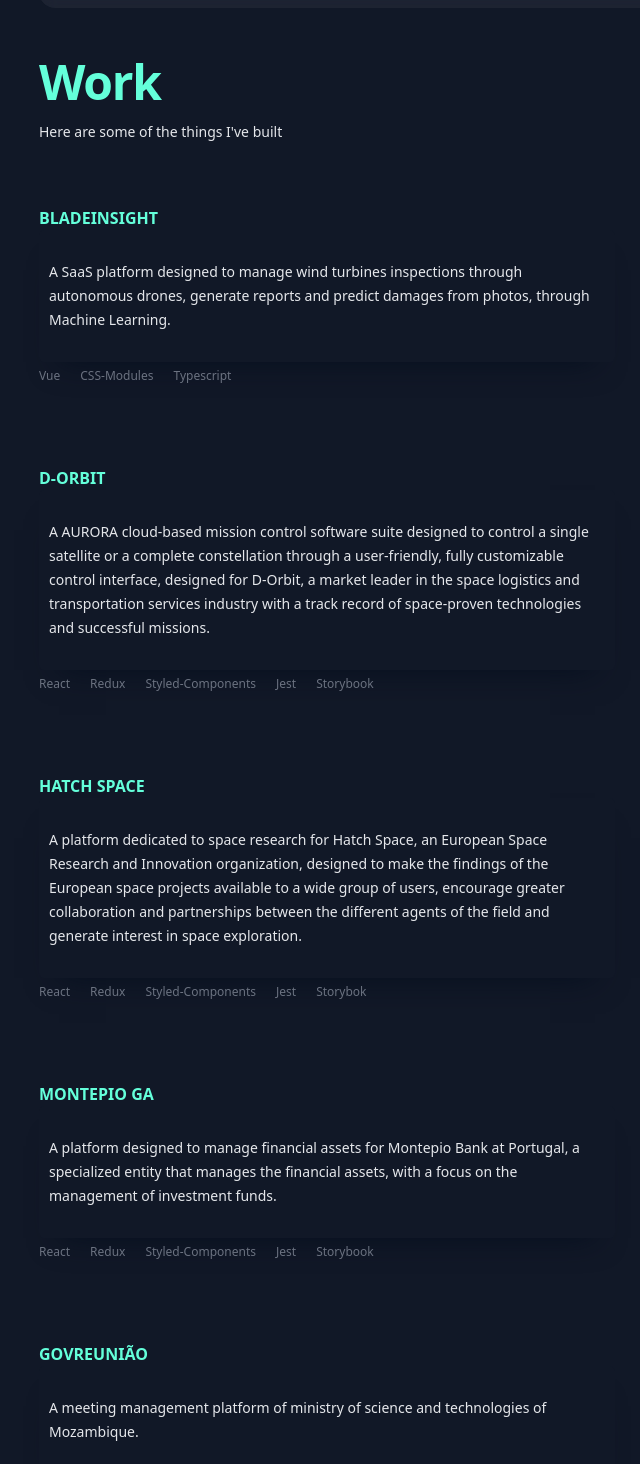
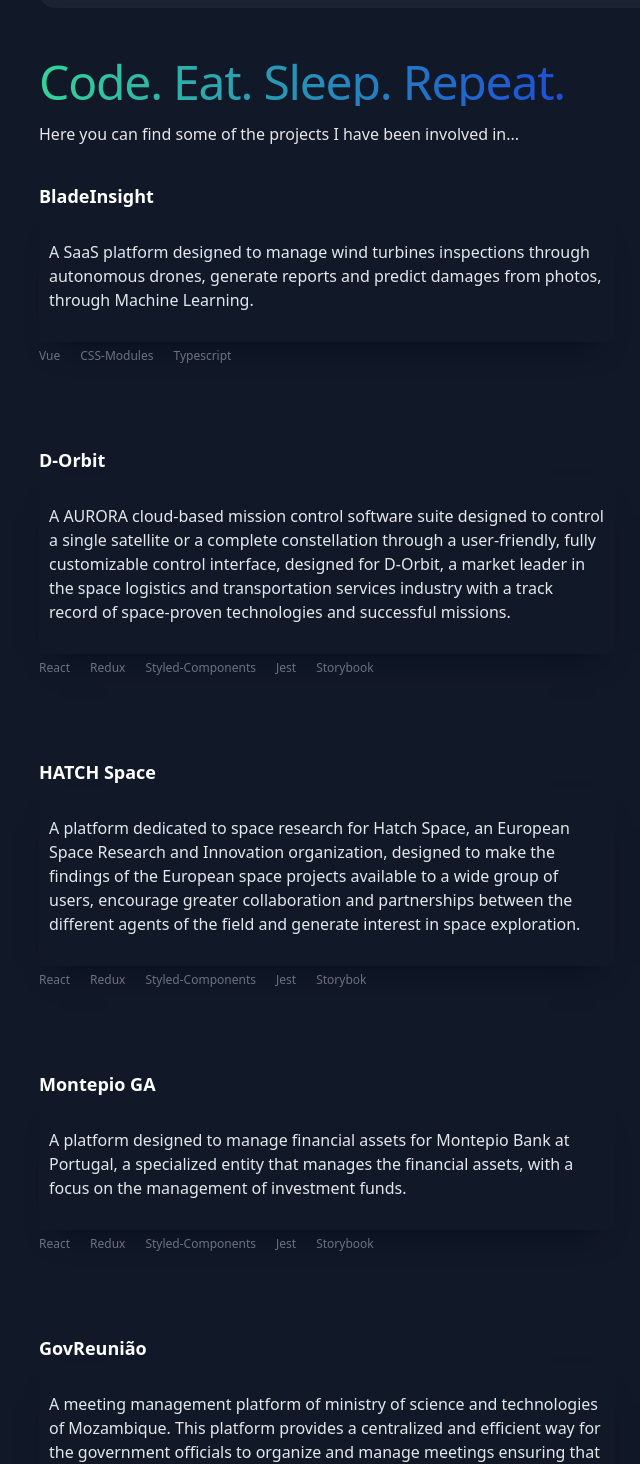
Before and after one commit to adilsonmandlate/adilsonmandlate.dev, a Next.js app: page /work in a window 1280 px wide. Shown: the part 70-1534 px from the top of the page, without its empty margins (217-857 px from the left). Built offline with nearby package versions, Linux system fonts and the light colour scheme; what @tailwindcss/typography would draw is missing.

Commit message:
style: update website look and feel

```diff
--- a/src/pages/thoughts/[slug].js
+++ b/src/pages/thoughts/[slug].js
@@ -16,11 +16,11 @@
         </title>
       </Head>
 
-      <h1 className="text-4xl md:text-5xl font-bold tracking-tight md:leading-tight">
+      <h1 className="text-4xl font-heading font-bold tracking-tight md:leading-tight">
         {frontMatter.title}
       </h1>
-      <div className="flex flex-row justify-start items-center text-sm mt-5 mb-5 text-gray-500 dark:text-gray-300">
-        <span>
+      <div className="flex flex-row justify-start items-center text-base mt-5 mb-5 text-black dark:text-white">
+        <span className=" text-gray-500">
           Published on{" "}
           <time>{format(parseISO(frontMatter.date), "MMMM dd, yyy")}</time>,
           with about {frontMatter.readingTime.text} time
--- a/src/pages/thoughts/index.js
+++ b/src/pages/thoughts/index.js
@@ -1,7 +1,8 @@
 import matter from "gray-matter";
 import Head from "next/head";
 import { Fragment } from "react";
-import { BlogPost } from "../../components/BlogPost";
+import Link from "next/link";
+import { format, parseISO } from "date-fns";
 import { getAllPostsData } from "../../lib/api";
 
 const BlogIndex = ({ posts }) => (
@@ -10,24 +11,34 @@
       <title>Thoughts - Adilson Mandlate | Front end developer</title>
     </Head>
 
-    <header className="pb-16">
-      <h1 className="text-4xl md:text-5xl font-bold tracking-tight mb-4 text-black dark:text-white">
-        Thoughts
+    <header className="pb-9">
+      <h1 className="text-5xl font-heading tracking-tight mb-4 bg-gradient-to-r from-red-600 via-orange-400 to-yellow-400 inline-block text-transparent bg-clip-text">
+        Read. Think. Write.
       </h1>
-
-      <p className="text-lg">Once upon a time, I wrote about...</p>
     </header>
 
     <ul>
       {posts.map((post) => {
         return (
-          <BlogPost
-            key={post.title}
-            title={post.title}
-            description={post.description}
-            slug={post.slug}
-            date={post.date}
-          />
+          <li key={post.slug} className="mb-16">
+            <Link
+              href={`/thoughts/${post.slug}`}
+              className="w-full no-underline"
+            >
+              <div>
+                <h2 className="text-lg font-heading font-bold text-black dark:text-white">
+                  {post.title}
+                </h2>
+                <p className="mb-1 text-base text-black dark:text-white">
+                  {post.description}
+                </p>
+                <span className="text-sm text-gray-500">
+                  Published on{" "}
+                  <time>{format(parseISO(post.date), "MMMM dd, yyy")}</time>
+                </span>
+              </div>
+            </Link>
+          </li>
         );
       })}
     </ul>
--- a/src/pages/work.js
+++ b/src/pages/work.js
@@ -9,12 +9,14 @@
       <title>Work - Adilson Mandlate | Front end developer</title>
     </Head>
 
-    <header className="pb-16">
-      <h1 className="text-4xl md:text-5xl font-bold tracking-tight mb-4 text-custom-dark-green dark:text-custom-green">
-        Work
+    <header className="pb-9">
+      <h1 className="text-5xl font-heading tracking-tight mb-4 bg-gradient-to-r from-green-400 via-teal-400 to-blue-700 inline-block text-transparent bg-clip-text">
+        Code. Eat. Sleep. Repeat.
       </h1>
 
-      <p className="text-sm">Here are some of the things I've built</p>
+      <p className="text-base">
+        Here you can find some of the projects I have been involved in...
+      </p>
     </header>
 
     <ul>
@@ -24,10 +26,10 @@
           className="grid grid-cols-project items-center project"
         >
           <div className="project-content">
-            <h2 className="uppercase font-semibold text-custom-dark-green dark:text-custom-green">
+            <h2 className="text-lg font-heading font-bold text-black dark:text-white">
               {project.title}
             </h2>
-            <div className="text-sm leading-6 project-content__description bg-white dark:bg-gray-900">
+            <div className="text-base project-content__description">
               <p>{project.description}</p>
             </div>
             <div>
--- a/src/projects/govensino.mdx
+++ b/src/projects/govensino.mdx
@@ -1,6 +1,6 @@
 ---
 title: "GovEnsino"
-description: "A bespoke SaaS platform to manage Vocational Technical Education Institutions of Mozambique. A product created for Ministry of Science and Technology."
+description: "A bespoke SaaS platform to manage Vocational Technical Education Institutions of Mozambique. A product created for Ministry of Science and Technology, and it offers a comprehensive solution for managing all aspects of vocational education. GovEnsino is set to transform the way in which vocational education is managed in Mozambique."
 date: "2015-07-30"
 image: "govensino.png"
 tags: ["HTML5", "PUG", "SCSS", "Bootstrap", "jQuery"]
--- a/src/projects/govreuniao.mdx
+++ b/src/projects/govreuniao.mdx
@@ -1,6 +1,6 @@
 ---
 title: "GovReunião"
-description: "A meeting management platform of ministry of science and technologies of Mozambique."
+description: "A meeting management platform of ministry of science and technologies of Mozambique. This platform provides a centralized and efficient way for the government officials to organize and manage meetings ensuring that important decisions are made in a timely and effective manner."
 date: "2016-08-01"
 image: "govreuniao.png"
 tags: ["React", "Redux", "SCSS", "MaterializeCSS"]
```
